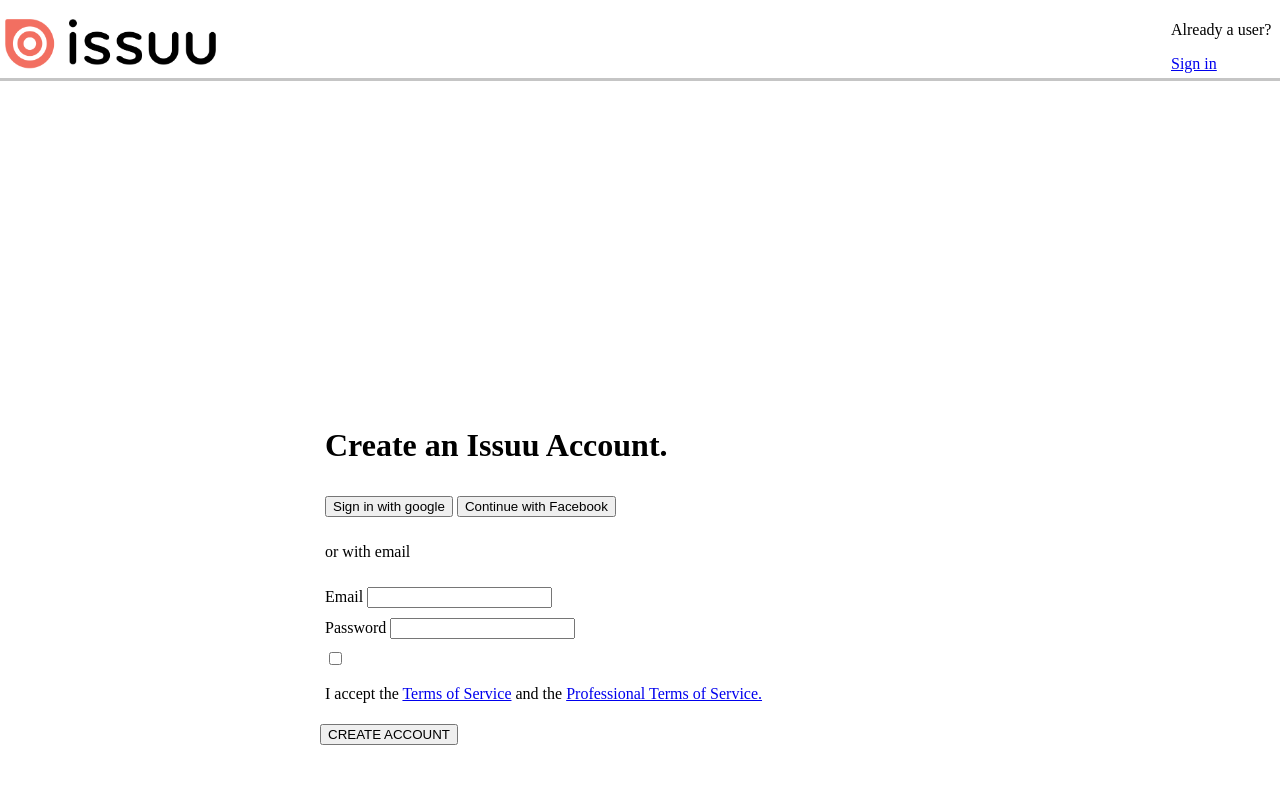
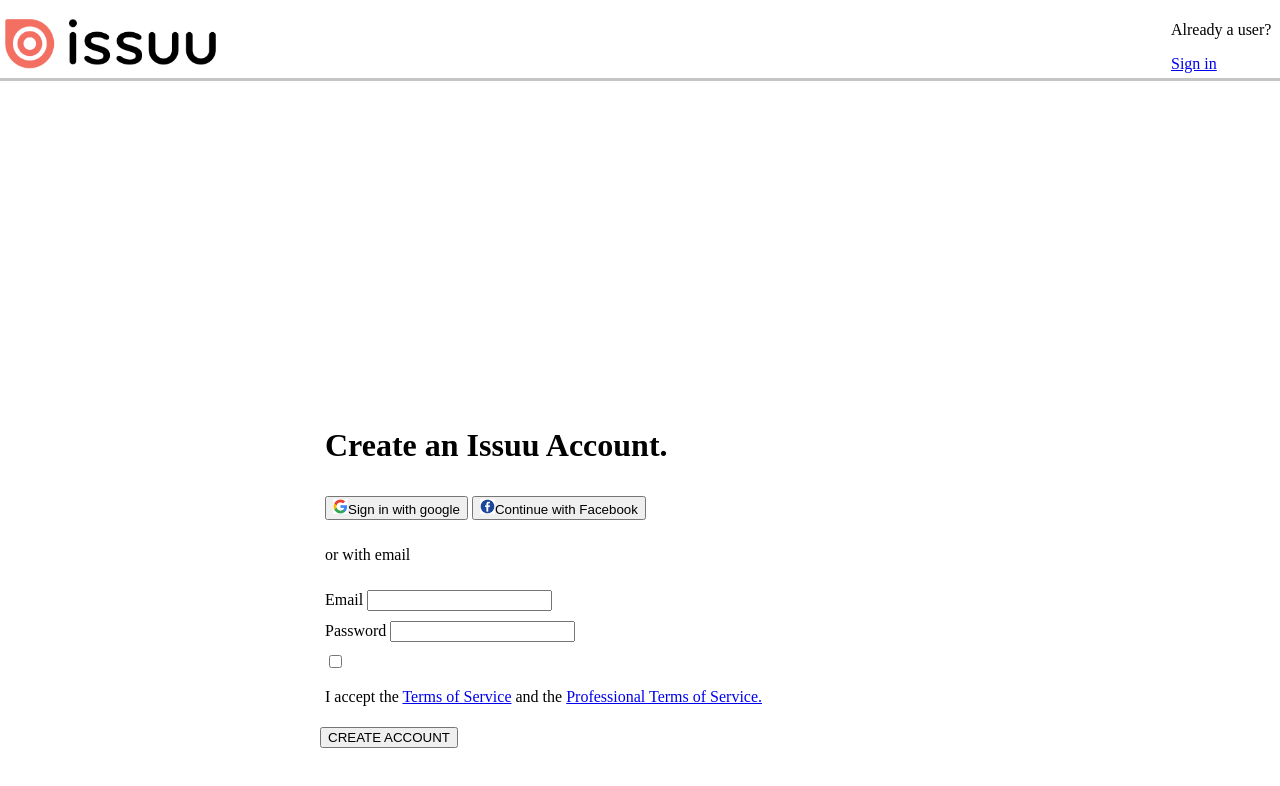
Before and after one commit to Giorx90/HTML-CSS_S2_ejercicio1, a plain HTML site: page index.html in a window 1280 px wide. Shown: the top 786 px of the page. Drawn offline with Linux system fonts and the light colour scheme.

Commit message:
correcciones

```diff
--- a/index.html
+++ b/index.html
@@ -23,8 +23,8 @@
             <h1>Create an Issuu Account.</h1>
         </div>
         <div class="div_form">
-            <button>Sign in with google</button>
-            <button>Continue with Facebook</button>
+            <button><img class="img-button" src="../HTML-CSS_S2_ejercicio1/images/descarga.png" alt="google logo">Sign in with google</button>
+            <button><img class="img-button" src="../HTML-CSS_S2_ejercicio1/images/fb.png" alt="fb logo">Continue with Facebook</button>
         </div>
         <div class="div_form">
             <p>or with email</p>
--- a/style.css
+++ b/style.css
@@ -14,6 +14,12 @@
 .img {
     height: 50px;
 }
+
+.img-button {
+    height: 15px;
+    width: 15px;
+}
+
 .sign_in {
     display: inline-block;
     width: 15%;
```
Also changed, not shown: images/descarga.png (added), images/fb.png (added).
